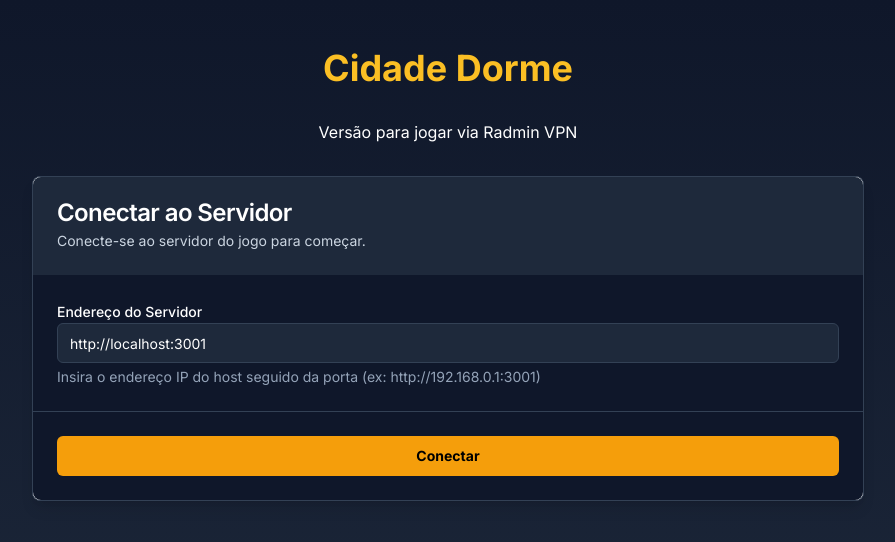
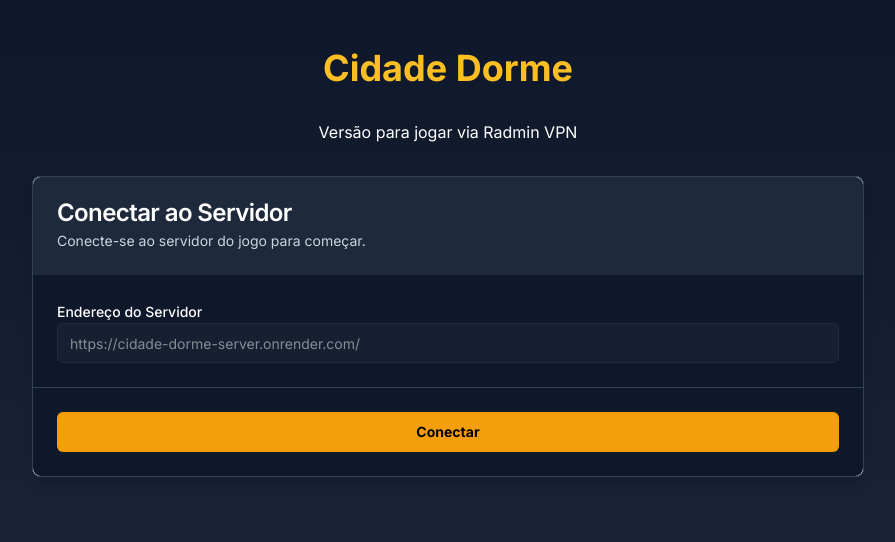
Before and after one commit to LeonardoFranchi/cidade-dorme, a Next.js app: page / in a window 1280 px wide. Shown: the top 542 px of the page, without its empty margins (192-1087 px from the left). Built offline with nearby package versions, Linux system fonts and the light colour scheme.

Commit message:
Feat: add server default

```diff
--- a/components/cidade-dorme.tsx
+++ b/components/cidade-dorme.tsx
@@ -28,7 +28,7 @@ type Role = "assassino" | "detetive" | "anjo" | "cidadao" | null
 interface Player {
   id: string
   name: string
-  role?: Role
+  role: Role
   alive?: boolean
   isHost?: boolean
 }
@@ -67,7 +67,7 @@ export default function CidadeDorme() {
     null,
   )
   const [showGameRules, setShowGameRules] = useState<boolean>(false)
-  const [serverAddress, setServerAddress] = useState<string>("http://localhost:3001")
+  const [serverAddress, setServerAddress] = useState<string>("https://cidade-dorme-server.onrender.com/")
   const [isServerConnected, setIsServerConnected] = useState<boolean>(false)
   const [voteCount, setVoteCount] = useState<Record<string, number>>({})
   const [myVote, setMyVote] = useState<string | null>(null)
@@ -475,13 +475,11 @@ export default function CidadeDorme() {
             <Input
               id="server-address"
               value={serverAddress}
+              disabled
               onChange={(e) => setServerAddress(e.target.value)}
-              placeholder="http://localhost:3001"
+              placeholder="https://cidade-dorme-server.onrender.com/"
               className="bg-slate-800 text-white border-slate-700"
             />
-            <p className="text-sm text-slate-400 mt-1">
-              Insira o endereço IP do host seguido da porta (ex: http://192.168.0.1:3001)
-            </p>
           </div>
 
           {errorMessage && (
@@ -579,7 +577,7 @@ export default function CidadeDorme() {
                 <Button
                   variant="outline"
                   onClick={copyRoomId}
-                  className="text-white border-slate-600 hover:bg-slate-700"
+                  className="border-slate-600 hover:bg-slate-700 text-orange-500 hover:text-orange-400"
                 >
                   <Copy className="h-4 w-4 mr-2" /> Copiar ID
                 </Button>
@@ -633,7 +631,7 @@ export default function CidadeDorme() {
         <Button
           variant="outline"
           onClick={() => setShowGameRules(true)}
-          className="w-full text-white border-slate-600 hover:bg-slate-700"
+          className="w-full text-orange-500 border-slate-600 hover:bg-slate-700 hover:text-orange-400"
         >
           Regras do Jogo
         </Button>
```
Also changed, not shown: 2 other files (tests, documents, lock files or other folders).
